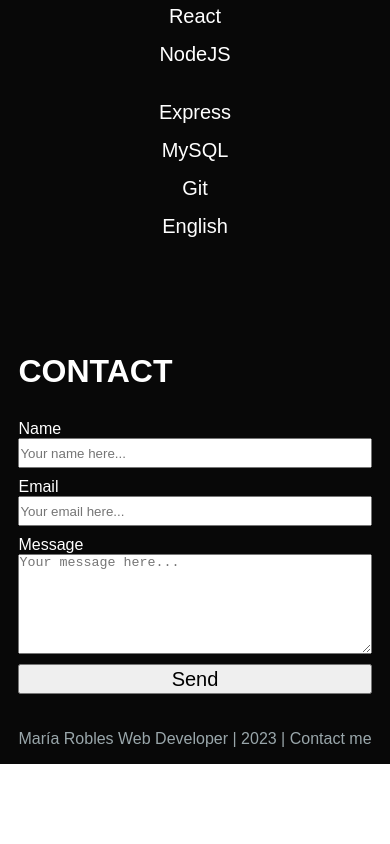
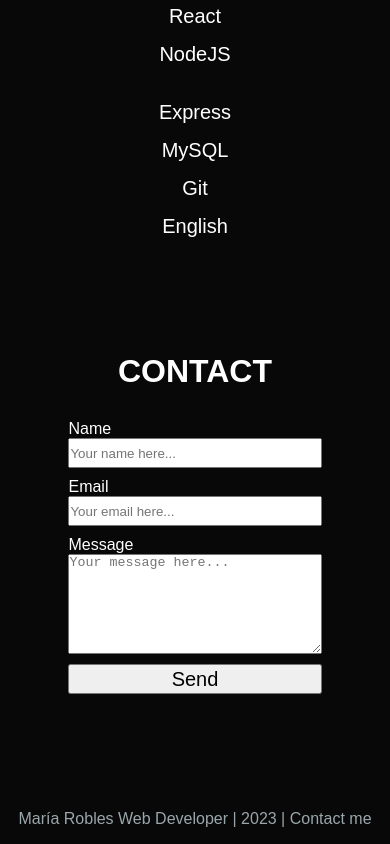
Before and after one commit to MariaRipley/maria-ripley-portfolio, a React (Vite) app: page /about in a window 390 px wide. Shown: the part 1549-2393 px from the top of the page. Before the commit the page ends 2313 px from the top, so only its background shows below. Built offline with nearby package versions, Linux system fonts and the light colour scheme; a web font is replaced by a local one.

Commit message:
Align contact text and add padding for mobile version

```diff
--- a/src/styles/Contact.scss
+++ b/src/styles/Contact.scss
@@ -1,14 +1,17 @@
-@use './Variables';
+@use "./Variables";
 
 .contact {
   color: white;
   font-family: Variables.$secondary-font;
+  text-align: center;
 
   &__form {
     display: flex;
     flex-direction: column;
     margin-top: 20px;
-    margin-bottom: 20px;
+    margin-bottom: 100px;
+    text-align: start;
+    padding: 0 50px;
   }
 
   &__form-label {
```
